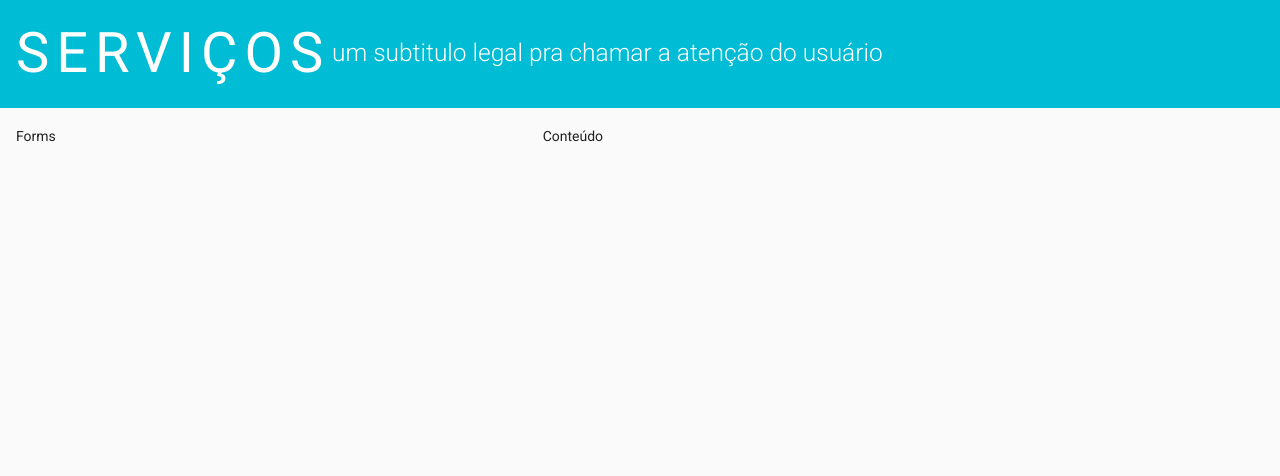
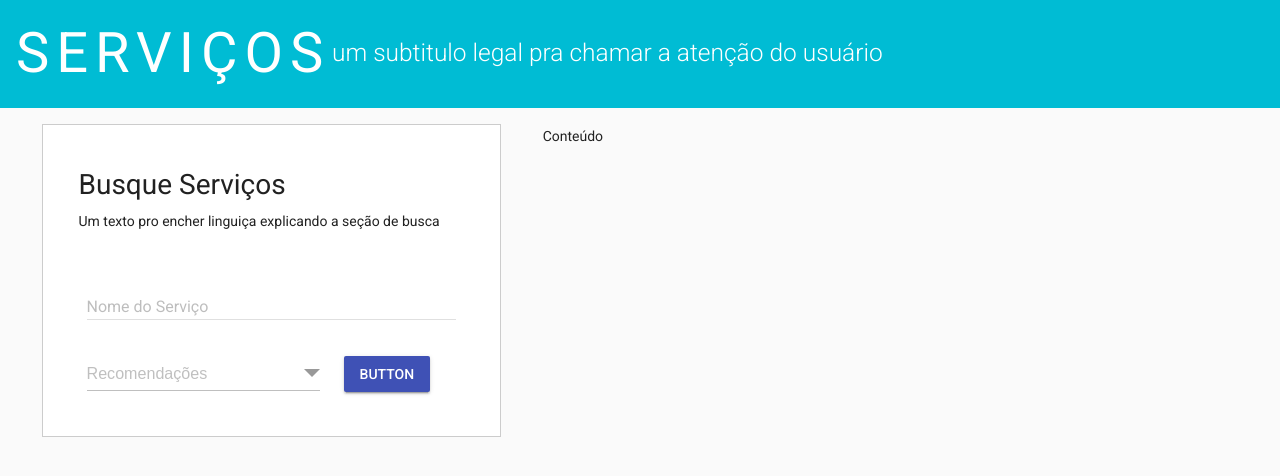
Before and after one commit to junior-ales/jcsservicos, a plain HTML site: page index.html in a window 1280 px wide. Drawn offline with nearby package versions, Linux system fonts and the light colour scheme.

Commit message:
implementing header, form and select of recommendations

```diff
--- a/app.css
+++ b/app.css
@@ -3,14 +3,14 @@
 }
 
 body {
-  background-color: #FAFAFA;
+  background-color: rgb(250, 250, 250);
   font-family: "Roboto", "Helvetica", "Arial", sans-serif;
   font-size: 14px;
 }
 
 .MainHeader {
-  color: white;
-  background-color: #00BCD4;
+  color: rgb(255, 255, 255);
+  background-color: rgb(0, 188, 212);
 }
 
 .MainHeader-title {
@@ -24,3 +24,72 @@ body {
   font-weight: 100;
   padding: 1em 0;
 }
+
+.ActionForm {
+  border: 1px solid rgb(204, 204, 204);
+  background-color: rgb(255, 255, 255);
+  padding: 2em;
+  max-width: 90%;
+}
+
+.ActionForm-title {
+  font-size: 2em;
+  margin: 0;
+}
+
+.ActionForm-subTitle {
+  font-size: 1em;
+}
+
+.u-noMargin {
+  margin: 0;
+}
+
+.u-noPadding {
+  padding: 0;
+}
+
+.RecomendationBox > .RecomendationType {
+  -webkit-appearance: none;
+  -moz-appearance: none;
+  appearance: none;
+  padding: 0.5em 2em 0.5em 0;
+  background: transparent;
+  position: relative;
+  cursor: pointer;
+  width: 100%;
+  font-size: 1em;
+  color: rgba(0, 0, 0, .25);
+  border: none;
+  border-bottom: 1px solid rgba(0, 0, 0, .25);
+  border-radius: 0;
+}
+
+.RecomendationBox {
+  display: inline-block;
+  position: relative;
+  padding-right: 8px;
+  width: 100%;
+  font-size: 1.15em;
+}
+
+.RecomendationBox::after {
+  display: block;
+  width: 0px;
+  height: 0px;
+  content: "　";
+  position: absolute;
+  right: 0.5em;
+  top: 50%;
+  margin-top: -0.25em;
+  border-top: 0.5em solid #777777;
+  border-left: 0.5em solid transparent;
+  border-right: 0.5em solid transparent;
+  opacity: 0.75;
+
+  -moz-pointer-events: none;
+  -webkit-pointer-events: none;
+  pointer-events: none;
+}
+
+/* button rgb(0, 150, 136) */
--- a/index.html
+++ b/index.html
@@ -17,7 +17,39 @@
     </header>
     <section class="mdl-grid">
       <section class="mdl-cell mdl-cell--5-col">
-        <p> Forms </p>
+        <form class="ActionForm mdl-grid" action="">
+          <header class="mdl-cell mdl-cell--12-col">
+            <h2 class="ActionForm-title">Busque Serviços</h2>
+            <p class="ActionForm-subTitle">Um texto pro encher linguiça explicando a seção de busca</p>
+          </header>
+          <section class="mdl-cell mdl-cell--12-col">
+            <div class="mdl-cell mdl-cell--12-col mdl-textfield mdl-js-textfield mdl-textfield--floating-label">
+              <input class="mdl-textfield__input" type="text" id="search-service-name">
+              <label class="mdl-textfield__label" for="search-service-name">Nome do Serviço</label>
+            </div>
+
+            <div class="mdl-grid u-noPadding">
+              <div class="mdl-cell mdl-cell--8-col">
+                <div class="RecomendationBox">
+                  <select class="RecomendationType" name="search-service-recommendation">
+                    <option value="none" disabled="disabled" selected="selected">Recomendações</option>
+                    <option value="contacts">Recomendado por Contatos</option>
+                    <option value="any">Qualquer Recomendação</option>
+                  </select>
+                </div>
+              </div>
+
+              <div class="mdl-cell mdl-cell--4-col">
+                <button class="mdl-button mdl-js-button mdl-button--raised mdl-js-ripple-effect mdl-button--primary">
+                  Button
+                </button>
+              </div>
+            </div>
+          </section>
+        </form>
+
+        <form class="mdl-cell mdl-cell--12-col" action="">
+        </form>
       </section>
       <section class="mdl-cell mdl-cell--7-col">
         <p> Conteúdo </p>
```
